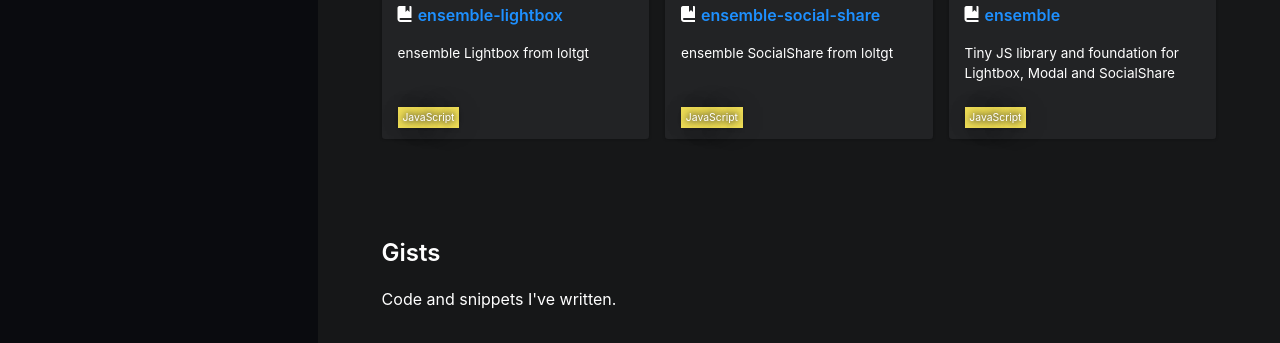
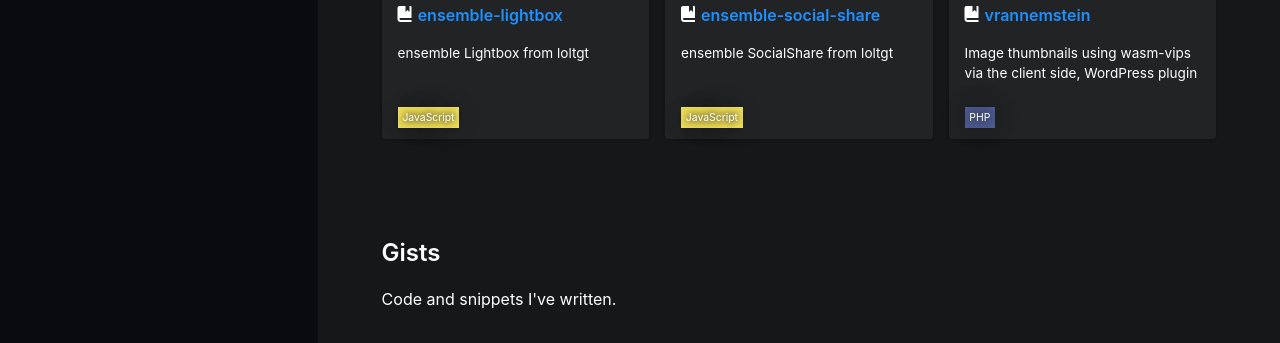
Before and after one commit to ctlcltd/ctlcltd.github.io, a website: page index.html in a window 1280 px wide. Shown: the part 425-768 px from the top of the page. Drawn offline with Linux system fonts and the light colour scheme.

Commit message:
update 16022026

```diff
--- a/config.json
+++ b/config.json
@@ -8,7 +8,7 @@
     "socials": true
   },
   "repos": {
-    "include": ["e2-sat-editor", "e2se-wasm-demo", "e2se-site", "loltgt/ensemble-lightbox", "loltgt/ensemble-social-share", "loltgt/ensemble"]
+    "include": ["e2-sat-editor", "e2se-wasm-demo", "e2se-site", "loltgt/ensemble-lightbox", "loltgt/ensemble-social-share", "vrannemstein"]
   },
   "topics": []
 }
--- a/index.html
+++ b/index.html
@@ -112,14 +112,14 @@
 <div class="card-head">
 <h3 class="card_title">
 <span class="icon icon-book"></span>
-<a class="card_link" href="https://github.com/loltgt/ensemble">ensemble</a>
+<a class="card_link" href="https://github.com/ctlcltd/vrannemstein">vrannemstein</a>
 </h3>
 </div>
 <div class="card-text">
-<p class="card_description">Tiny JS library and foundation for Lightbox, Modal and SocialShare</p>
+<p class="card_description">Image thumbnails using wasm-vips via the client side, WordPress plugin</p>
 </div>
 <div class="card-foot">
-<span class="card_lang-code lang-code-javascript" style="background-color: #f1e05a;">JavaScript</span>
+<span class="card_lang-code lang-code-php" style="background-color: #4f5d95;">PHP</span>
 </div>
 </div>
 </div>
```
